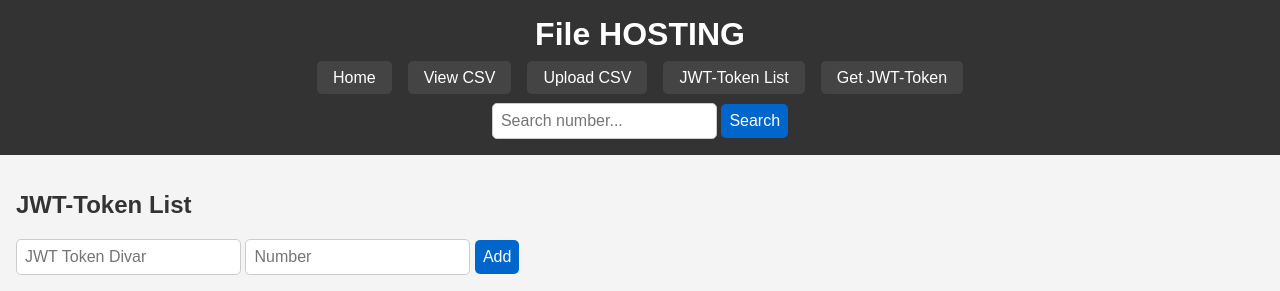
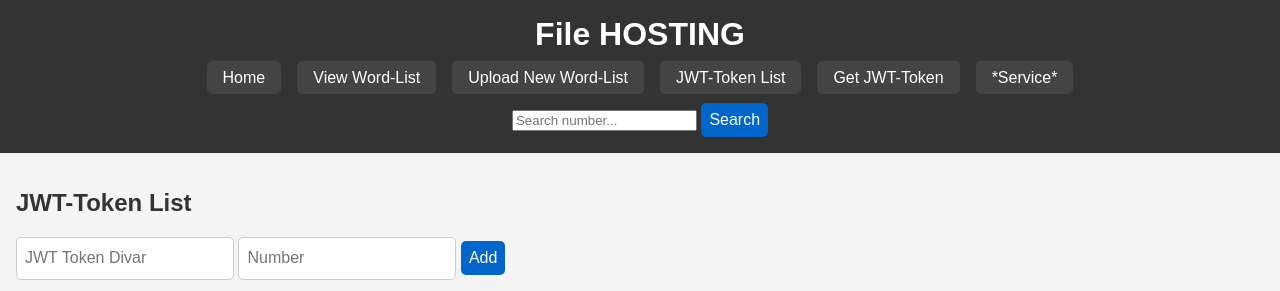
Before and after one commit to mahdi0shamlou/divar_scraper_python, a Python web app: template test_web_app/flask_web_app/templates/tokens_divar.html in a window 1280 px wide. Shown: the top 291 px of the page. Run offline with Jinja, Linux system fonts and the light colour scheme; the template is opened without the code that fills it, so the values that code supplies are empty.

Commit message:
add some css

```diff
--- a/test_web_app/flask_web_app/static/styles.css
+++ b/test_web_app/flask_web_app/static/styles.css
@@ -26,7 +26,7 @@ header form {
 margin-top: 1rem;
 }
 
-header input[type="text"] {
+header input[type=“text”] {
 padding: 0.5rem;
 font-size: 1rem;
 border: 1px solid #ccc;
@@ -112,7 +112,7 @@ table tr:nth-child(even) {
 background: #f9f9f9;
 }
 
-input[type="text"],
+input[type=“text”],
 button {
 padding: 0.5rem;
 font-size: 1rem;
@@ -120,7 +120,7 @@ button {
 border: 1px solid #ccc;
 }
 
-input[type="text"]:focus,
+input[type=“text”]:focus,
 button:hover {
 border-color: #0066cc;
 }
@@ -153,3 +153,13 @@ button:disabled {
 width: 50px;
 height: 50px;
 }
+.txtbox_size
+{
+         font-size:12pt;
+         height:25px;
+         width:200px;
+        padding: 0.5rem;
+        font-size: 1rem;
+        border-radius: 5px;
+        border: 1px solid #ccc;
+}
--- a/test_web_app/flask_web_app/templates/base.html
+++ b/test_web_app/flask_web_app/templates/base.html
@@ -12,10 +12,11 @@
         <nav>
             <ul>
                 <li><a href="{{ url_for('index') }}">Home</a></li>
-                <li><a href="{{ url_for('view_csv') }}">View CSV</a></li>
-                <li><a href="{{ url_for('upload_csv') }}">Upload CSV</a></li>
+                <li><a href="{{ url_for('view_csv') }}">View Word-List</a></li>
+                <li><a href="{{ url_for('upload_csv') }}">Upload New Word-List</a></li>
                 <li><a href="{{ url_for('tokens_divar') }}">JWT-Token List</a></li>
                 <li><a href="{{ url_for('get_jwt_token') }}">Get JWT-Token</a></li>
+                <li><a href="asdad">*Service*</a></li>
             </ul>
         </nav>
         <form id="search-form" action="{{ url_for('index') }}" method="GET">
--- a/test_web_app/flask_web_app/templates/tokens_divar.html
+++ b/test_web_app/flask_web_app/templates/tokens_divar.html
@@ -4,8 +4,8 @@
     <h2>JWT-Token List</h2>
     <form method="POST">
         <input type="hidden" name="action" value="add">
-        <input type="text" id="jwt_token_divar" name="jwt_token_divar" placeholder="JWT Token Divar" required>
-        <input type="text" id="number" name="number" placeholder="Number" required>
+        <input type="text" id="jwt_token_divar" class="txtbox_size" name="jwt_token_divar" placeholder="JWT Token Divar" required>
+        <input type="text" id="number" name="number" class="txtbox_size" placeholder="Number" required>
         <button type="submit">Add</button>
     </form>
 
@@ -27,7 +27,7 @@
                     <form method="POST" style="display:inline;">
                         <input type="hidden" name="action" value="update_jwt">
                         <input type="hidden" name="id" value="{{ token['id'] }}">
-                        <input type="text" name="new_jwt_token_divar" value="{{ token['jwt_token_divar'] }}" required>
+                        <input type="text" name="new_jwt_token_divar"  class="txtbox_size" value="{{ token['jwt_token_divar'] }}" required>
                         <button type="submit">Update JWT</button>
                     </form>
                 </td>
@@ -35,7 +35,7 @@
                     <form method="POST" style="display:inline;">
                         <input type="hidden" name="action" value="update_number">
                         <input type="hidden" name="id" value="{{ token['id'] }}">
-                        <input type="text" name="new_number" value="{{ token['number'] }}" required>
+                        <input type="text" name="new_number"  class="txtbox_size" value="{{ token['number'] }}" required>
                         <button type="submit">Update Number</button>
                     </form>
                 </td>
```
Also changed, not shown: test_web_app/flask_web_app/templates/get_jwt_token.html (+4 -4 lines), 1 other file. Lines whose indentation alone changed are shown as unchanged.
